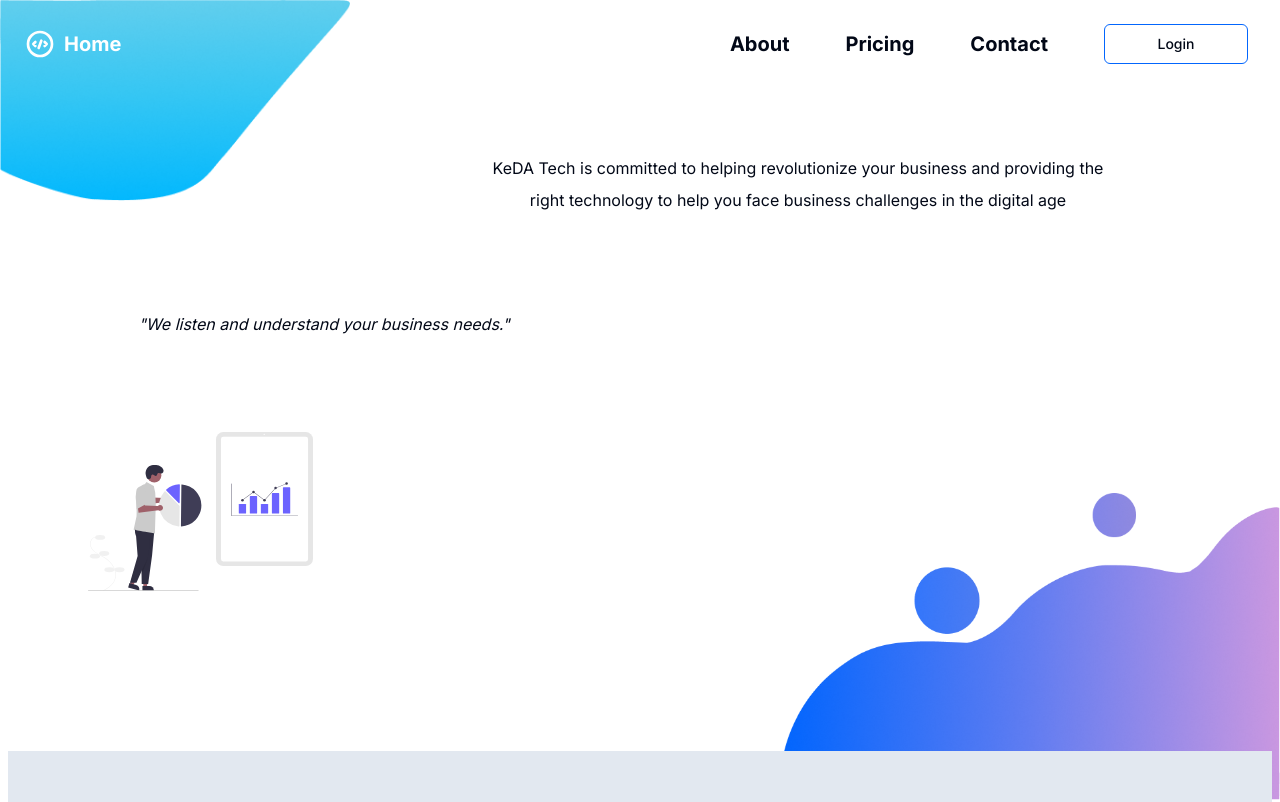
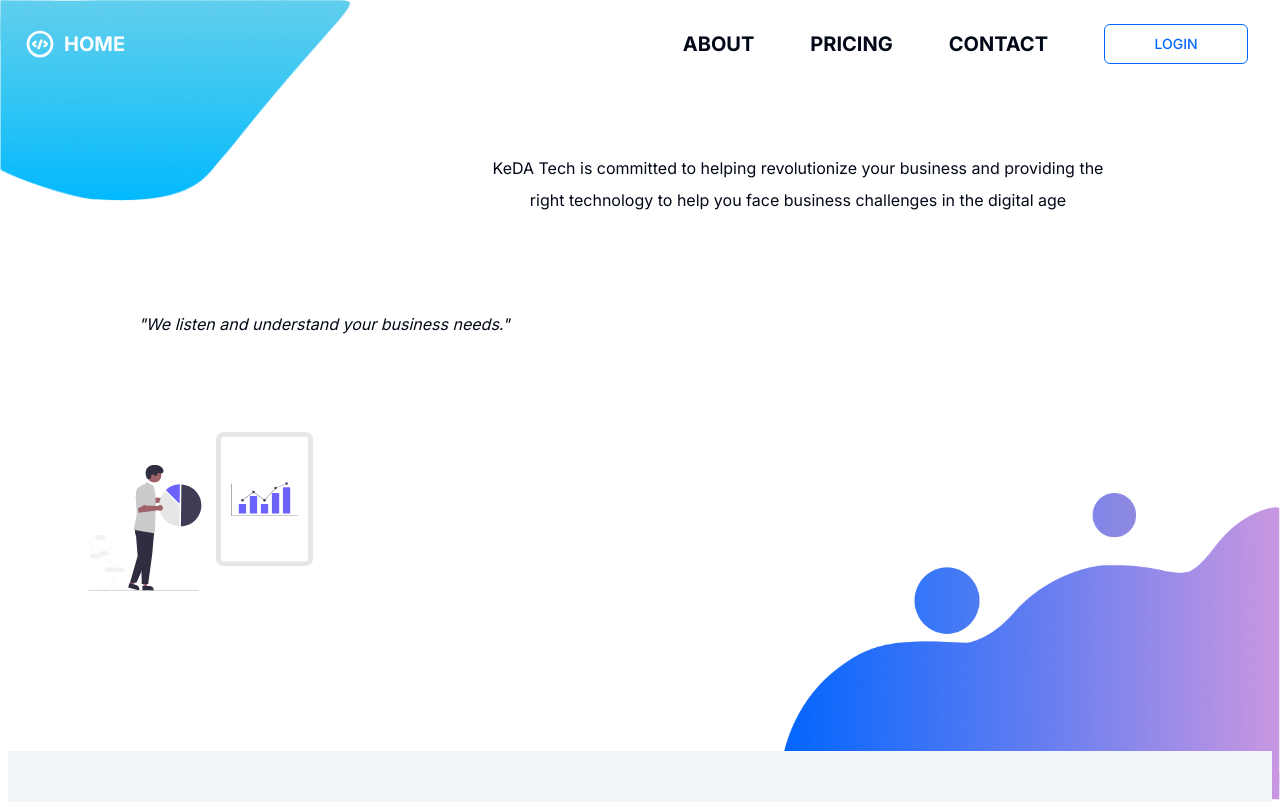
Before and after one commit to egomaragustaf/test2-aoa, a Next.js app: page / in a window 1280 px wide. Shown: the top 802 px of the page. Built offline with nearby package versions, Linux system fonts and the light colour scheme.

Commit message:
feat: set uppercase navigation

```diff
--- a/src/app/(main)/_components/section-about.tsx
+++ b/src/app/(main)/_components/section-about.tsx
@@ -12,7 +12,7 @@ const goals = [
 export function About() {
   return (
     <section
-      className="w-full min-h-screen flex flex-row lg:flex-col items-center justify-center lg:space-y-20 bg-slate-200 py-20 lg:py-0"
+      className="w-full min-h-screen flex flex-row lg:flex-col items-center justify-center lg:space-y-20 bg-slate-100 py-20 lg:py-0"
       id="about">
       <div className="max-w-7xl flex flex-col lg:flex-row items-center text-center lg:text-start gap-10 lg:gap-20">
         <blockquote className="max-w-lg space-y-6">
--- a/src/app/(main)/page.tsx
+++ b/src/app/(main)/page.tsx
@@ -2,7 +2,7 @@ import Image from "next/image";
 
 export default function HomePage() {
   return (
-    <section className="w-full flex flex-col justify-center gap-10 lg:gap-24 mb-20">
+    <section className="w-full flex flex-col justify-center gap-10 lg:gap-24 mb-40 lg:mb-20">
       <div className="flex flex-col text-center lg:grid lg:grid-cols-8 space-y-20">
         <div className="lg:col-span-3" />
         <p className="lg:col-span-4 lg:leading-loose font-semibold lg:font-normal text-xl lg:text-base">
--- a/src/components/layout/header.tsx
+++ b/src/components/layout/header.tsx
@@ -34,7 +34,7 @@ function HeaderLarge() {
             }
           )}>
           <IconCodeCircle2 className="w-8 h-8" />
-          Home
+          HOME
         </span>
       </Link>
 
@@ -45,8 +45,8 @@ function HeaderLarge() {
           </li>
         ))}
         <li>
-          <Button variant="outline" className="w-36" asChild>
-            <Link href={"/login"}>Login</Link>
+          <Button variant="outline" className="w-36 text-[#0366fd]" asChild>
+            <Link href={"/login"}>LOGIN</Link>
           </Button>
         </li>
       </ul>
--- a/src/components/shared/navbar-menu.tsx
+++ b/src/components/shared/navbar-menu.tsx
@@ -37,8 +37,8 @@ export function NavbarMenu() {
             </li>
           ))}
           <li>
-            <Button variant="outline" className="w-36" asChild>
-              <Link href={"/login"}>Login</Link>
+            <Button variant="outline" className="w-36 text-[#0366fd]" asChild>
+              <Link href={"/login"}>LOGIN</Link>
             </Button>
           </li>
         </ul>
--- a/src/configs/navigation.ts
+++ b/src/configs/navigation.ts
@@ -4,7 +4,7 @@ export type NavItem = {
 };
 
 export const navigation: NavItem[] = [
-  { name: "About", href: "#about" },
-  { name: "Pricing", href: "#pricing" },
-  { name: "Contact", href: "#contact" },
+  { name: "ABOUT", href: "#about" },
+  { name: "PRICING", href: "#pricing" },
+  { name: "CONTACT", href: "#contact" },
 ];
```
